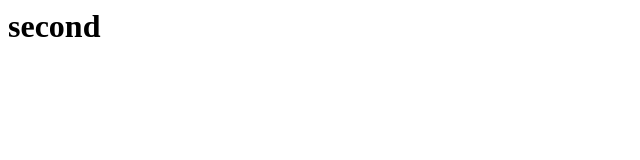
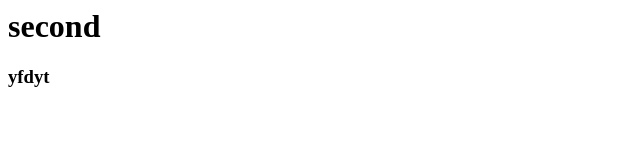
Before and after one commit to santosh728/gitproj, a plain HTML site: page about.html in a window 1280 px wide. Shown: the full height of the page, 0-640 px from the left. Drawn offline with Linux system fonts and the light colour scheme.

Commit message:
about pages

```diff
--- a/about.html
+++ b/about.html
@@ -2,5 +2,6 @@
     <head></head>
     <body>
         <h1>second</h1>
+        <h3>yfdyt</h3>
     </body>
 </html>
```
